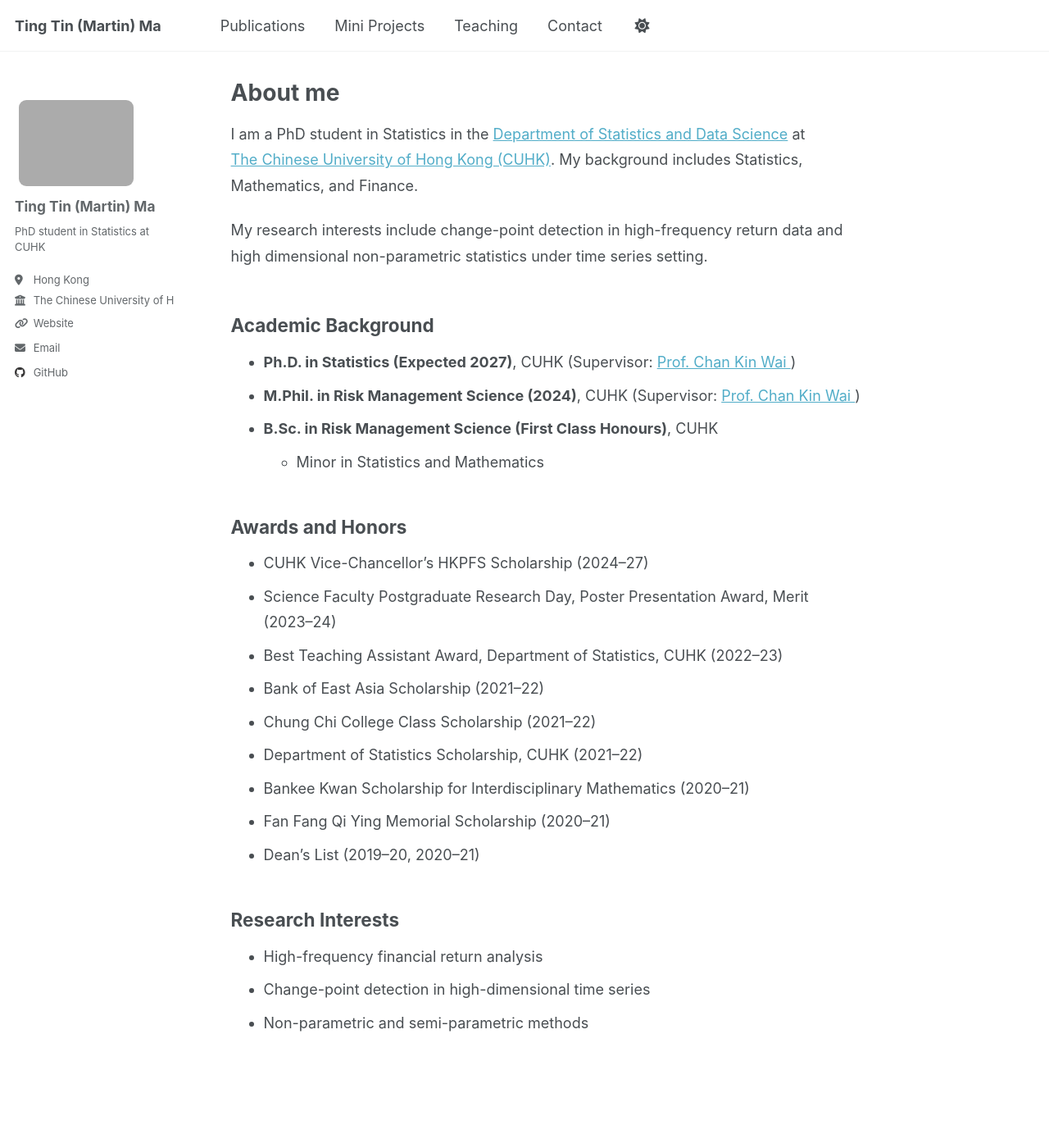
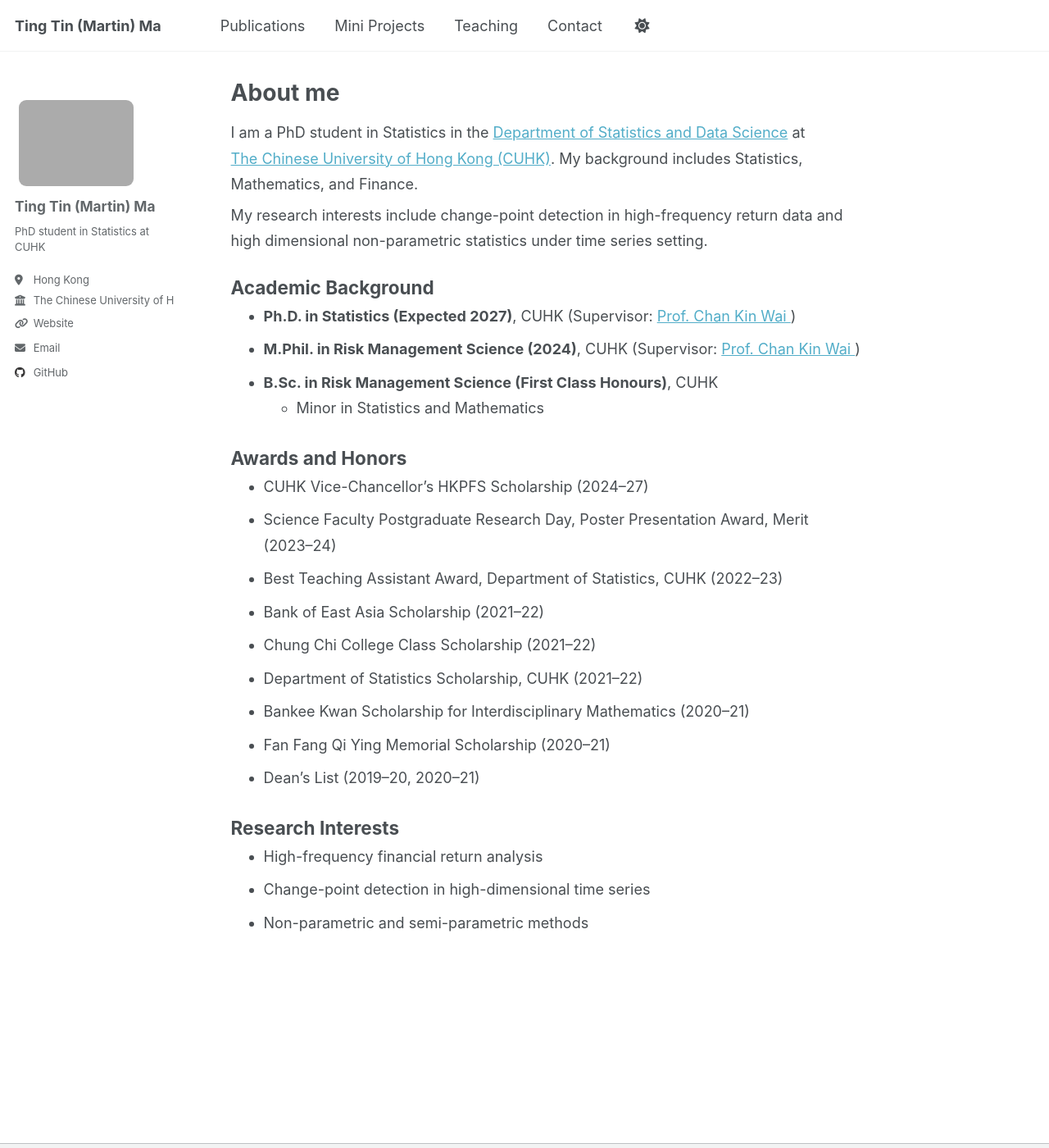
Before and after one commit to martinmtt0902/martinmtt0902.github.io, a Jekyll site: the page built from _pages/about.md, in a window 1280 px wide and 1400 px high. Shown: the whole window at 82% size. Built offline with Jekyll 4.4.1, drawn with Linux system fonts in a browser that asks for light colours; a script that is not in the unit is left out.

Commit message:
Tighten homepage spacing

```diff
--- a/_sass/_custom.scss
+++ b/_sass/_custom.scss
@@ -3,16 +3,36 @@
    ========================================================================== */
 
 .page__content {
-  padding-top: 0.35rem;
+  padding-top: 5px !important;
 
   h2,
   h3 {
+    margin-top: 12px !important;
+    margin-bottom: 4px !important;
+    padding-top: 0 !important;
+    padding-bottom: 2px !important;
     border-bottom: 0;
   }
 
   p,
   li {
     line-height: 1.75;
+  }
+
+  p {
+    margin-bottom: 6px !important;
+  }
+
+  ul {
+    margin-top: 0 !important;
+    margin-bottom: 10px !important;
+  }
+
+  h2 + p,
+  h2 + ul,
+  h3 + p,
+  h3 + ul {
+    margin-top: 0 !important;
   }
 }
 
@@ -178,11 +198,6 @@
   margin-top: 0;
 }
 
-.page__content > h2 {
-  margin-top: 1rem;
-  margin-bottom: 0.4rem;
-}
-
 .archive__item-excerpt {
   color: var(--global-text-color-light);
   font-size: 0.84rem;
```
